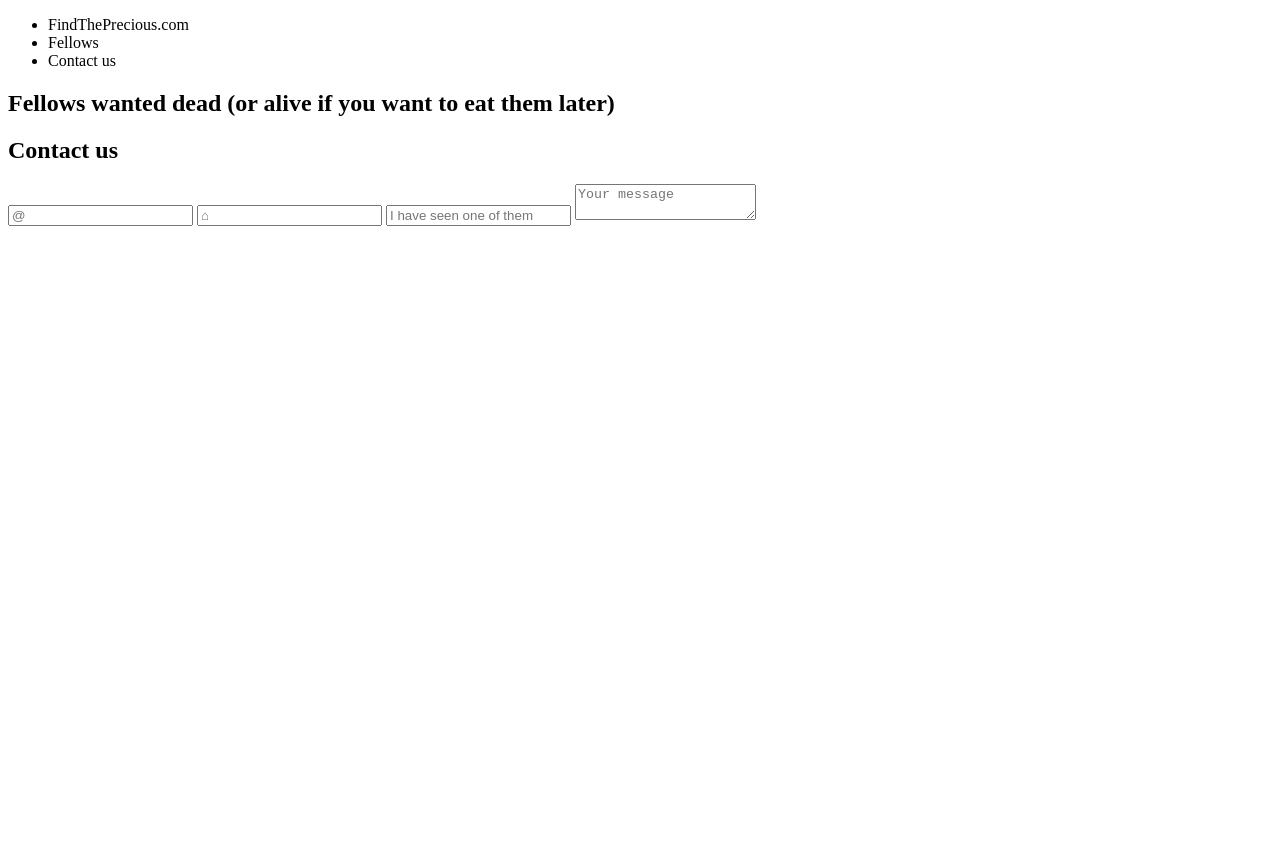
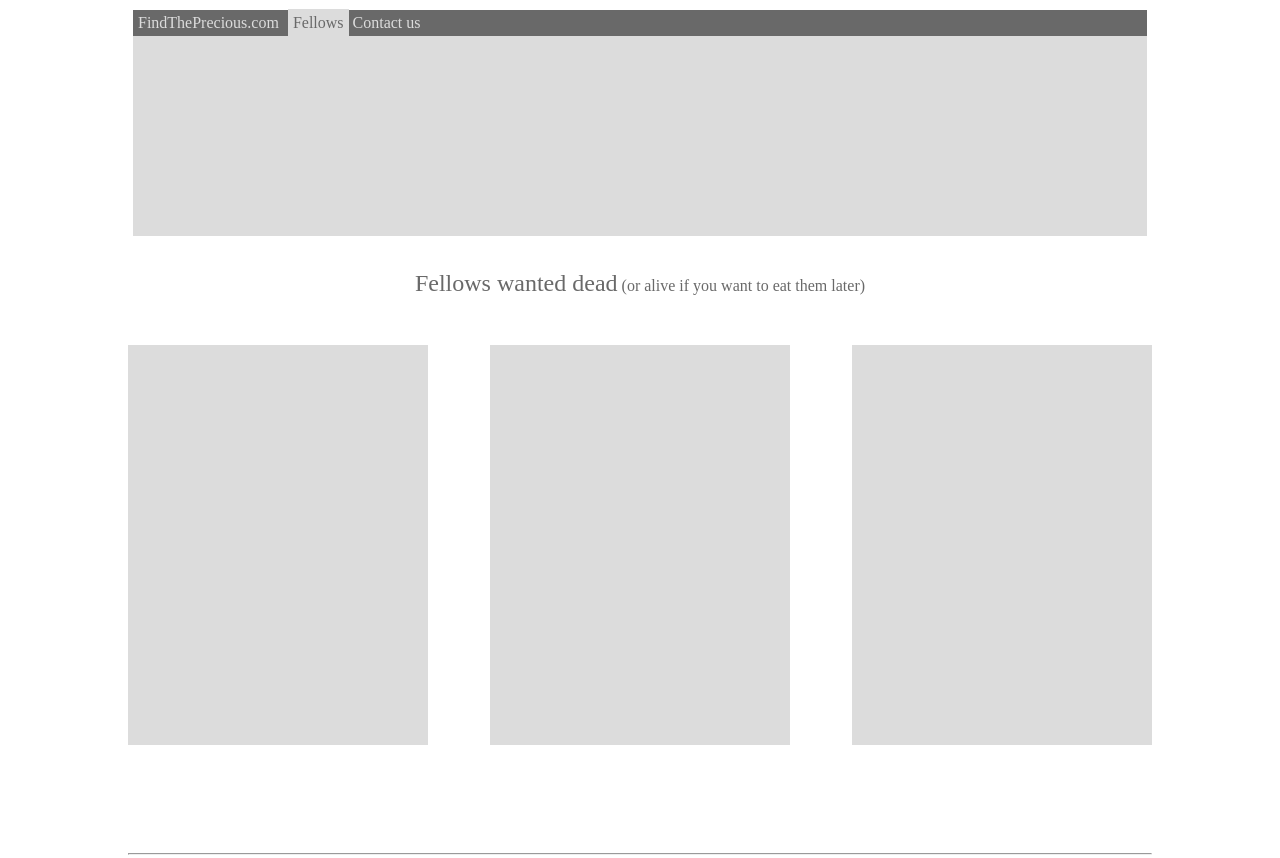
Before and after one commit to AlexDoucet/exercice_CSS2, a website: page index.html in a window 1280 px wide. Shown: the top 858 px of the page. Before the commit the page ends 800 px from the top, so only its background shows below. Drawn offline with Linux system fonts and the light colour scheme.

Commit message:
add reste.css

```diff
--- a/index.html
+++ b/index.html
@@ -5,40 +5,47 @@
     <meta charset="UTF-8" />
 
     <title>Find the precious!</title>
-
+<link rel="stylesheet" href="reset.css">
     <link rel="stylesheet" href="style.css" />
   </head>
 
   <body>
+
     <header>
     <nav>
       <ul>
-        <li>FindThePrecious.com</li>
+        <li class="find">FindThePrecious.com</li>
 
-        <li>Fellows</li>
+        <li class="fellows">Fellows</li>
 
-        <li>Contact us</li>
+        <li class="contact">Contact us</li>
       </ul>
     </nav>
     </header>
+
+    <main>
     <section>
       <div class="carousel"></div>
     </section>
 
-    <section>
-      <h2>Fellows wanted dead (or alive if you want to eat them later)</h2>
+    <section class="title1">
+      <h2> <strong>Fellows wanted dead</strong> (or alive if you want to eat them later)</h2>
     </section>
 
-    <section>
+    <section class="flexbox">
       <article></article>
 
       <article></article>
 
       <article></article>
     </section>
+    </main>
 
+    <hr>
+
+<footer>
     <form>
-      <h2>Contact us</h2>
+      <h2 class="title2">Contact us</h2>
 
       <input type="email" placeholder="@" />
 
@@ -46,7 +53,10 @@
 
       <input type="text" placeholder="I have seen one of them" />
 
-      <textarea placeholder="Your message"></textarea>
+      <textarea class="text" placeholder="Your message"></textarea>
     </form>
+</footer>
+
   </body>
+
 </html>
--- /dev/null
+++ b/reset.css
@@ -0,0 +1,48 @@
+/* http://meyerweb.com/eric/tools/css/reset/
+   v2.0 | 20110126
+   License: none (public domain)
+*/
+
+html, body, div, span, applet, object, iframe,
+h1, h2, h3, h4, h5, h6, p, blockquote, pre,
+a, abbr, acronym, address, big, cite, code,
+del, dfn, em, img, ins, kbd, q, s, samp,
+small, strike, strong, sub, sup, tt, var,
+b, u, i, center,
+dl, dt, dd, ol, ul, li,
+fieldset, form, label, legend,
+table, caption, tbody, tfoot, thead, tr, th, td,
+article, aside, canvas, details, embed,
+figure, figcaption, footer, header, hgroup,
+menu, nav, output, ruby, section, summary,
+time, mark, audio, video {
+	margin: 0;
+	padding: 0;
+	border: 0;
+	font-size: 100%;
+	font: inherit;
+	vertical-align: baseline;
+}
+/* HTML5 display-role reset for older browsers */
+article, aside, details, figcaption, figure,
+footer, header, hgroup, menu, nav, section {
+	display: block;
+}
+body {
+	line-height: 1;
+}
+ol, ul {
+	list-style: none;
+}
+blockquote, q {
+	quotes: none;
+}
+blockquote:before, blockquote:after,
+q:before, q:after {
+	content: '';
+	content: none;
+}
+table {
+	border-collapse: collapse;
+	border-spacing: 0;
+}
--- a/style.css
+++ b/style.css
@@ -0,0 +1,89 @@
+body{
+max-width: 1024px;
+margin-left:auto;
+margin-right:auto;
+}
+
+
+nav{
+    background-color: dimgrey;
+    padding: 5px;
+    margin: 10px 5px 0px 5px;
+}
+
+.fellows{
+    background-color: gainsboro;
+    color: dimgrey;
+    padding: 5px;
+}
+
+
+li{
+    display: inline;
+    background-color: dimgrey;
+    color: gainsboro;
+    padding-right: 5px;
+}
+
+
+.carousel{
+    margin: 0px 5px 15px 5px;
+    padding-bottom: 200px;
+    background-color: gainsboro;
+
+}
+
+.title1{
+text-align: center;
+color: dimgrey;
+font-size: 1rem;
+padding-top: 20px;
+padding-bottom: 50px;
+}
+
+strong{
+    font-size: 1.5rem;
+}
+
+
+.flexbox{
+        display: flex;
+	    flex-direction: row;
+	    flex-wrap: nowrap;
+	    justify-content: space-between;
+	    align-items: center;
+	    align-content: stretch;
+        padding-bottom: 100px;
+}
+
+article{
+    background-color: gainsboro;
+    height: 400px;
+    width: 300px;
+}
+
+.title2{
+    font-size: 1.5rem;
+    color: dimgrey;
+    margin-bottom: 1rem;
+}
+
+input{
+    display: block;
+    width: 992px;
+}
+input[type="email"]{
+    margin: 1rem auto 1rem auto;
+}
+
+input[type="text"]{
+    margin: 1rem auto 1rem auto;
+}
+
+textarea{
+    display: block;
+    height: 150px;
+    width: 992px;
+    margin: 1rem auto 1rem auto;
+    resize: none;
+}
```
